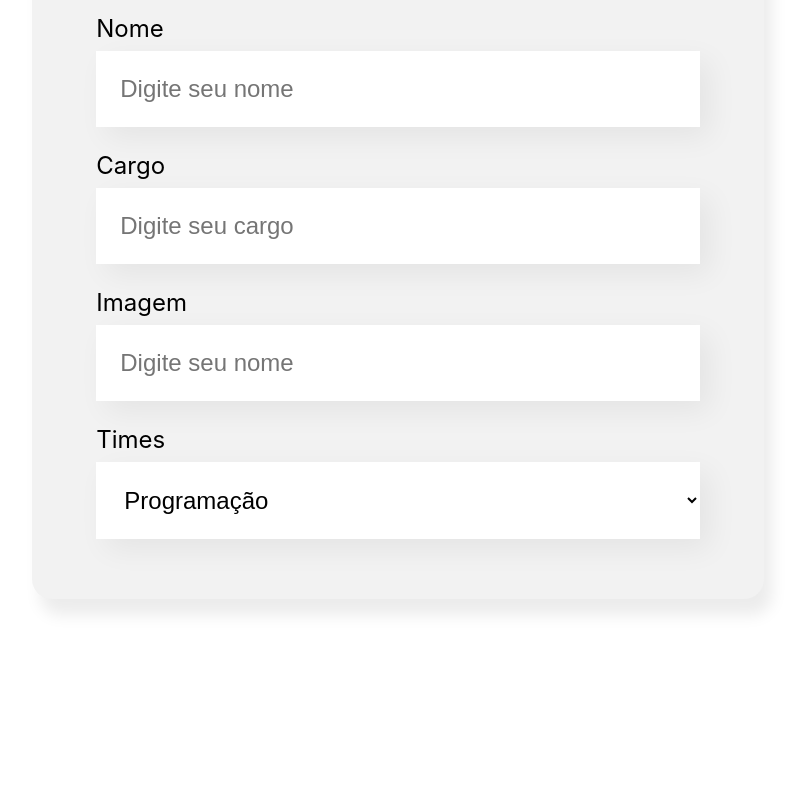
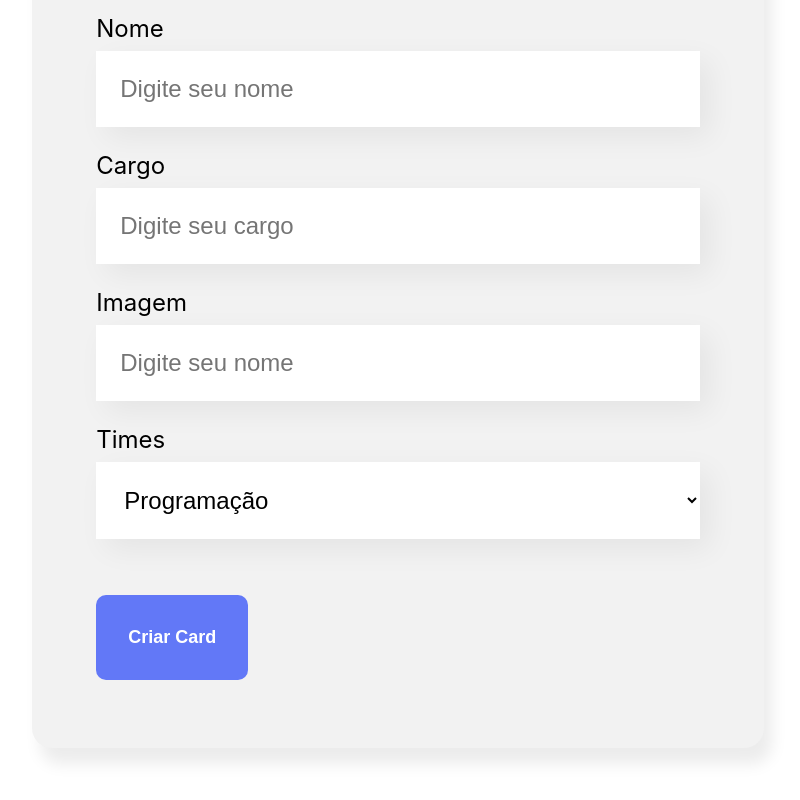
Before and after one commit to CelsoTaliatelli/react-organo-app, a React (Create React App) app: page / in a window 1280 px wide. Shown: the part 673-1473 px from the top of the page, without its empty margins (242-1042 px from the left). Before the commit the page ends 1352 px from the top, so only its background shows below. Built offline with nearby package versions, Linux system fonts and the light colour scheme.

Commit message:
feat: add botao e validacoes

```diff
--- /dev/null
+++ b/src/componentes/Botao/Botao.css
@@ -0,0 +1,16 @@
+.botao {
+    background-color: #6278f7;
+    border-radius: 10px;
+    font-weight: 700;
+    font-size: 18px;
+    padding: 32px;
+    border: none;
+    cursor: pointer;
+    color: #FFF;
+    margin: 32px 0;
+
+}
+
+.botao:hover{
+    background-color: #95ffd4;
+}
--- /dev/null
+++ b/src/componentes/Botao/index.js
@@ -0,0 +1,9 @@
+import './Botao.css';
+
+const Botao = (props) => {
+    return(
+        <button className='botao'>{props.children}</button>
+    );
+}
+
+export default Botao;
--- a/src/componentes/CampoTexto/index.js
+++ b/src/componentes/CampoTexto/index.js
@@ -4,7 +4,7 @@
     return (
         <div className="campo-texto">
             <label>{props.label}</label>
-            <input placeholder={props.placeholder} />
+            <input placeholder={props.placeholder} required={props.obrigatorio} />
         </div>
     )
 }
--- a/src/componentes/Formulario/index.js
+++ b/src/componentes/Formulario/index.js
@@ -1,5 +1,6 @@
 import CampoTexto from '../CampoTexto';
 import ListaSuspensa from '../ListaSuspensa';
+import Botao from '../Botao';
 import './Formulario.css';
 
 const Formulario = () => {
@@ -8,14 +9,21 @@
         'Data Science',
         'DevOps'
     ];
+
+
+    const aoSalvar = (evento) => {
+        evento.preventDefault();
+    }
+
     return(
         <section className='formulario'>
-            <form>
+            <form onSubmit={aoSalvar}>
                 <h2>Preencha os dados para criar o card do colaborador</h2>
-                <CampoTexto label="Nome" placeholder="Digite seu nome" />
-                <CampoTexto label="Cargo" placeholder="Digite seu cargo" />
+                <CampoTexto obrigatorio={true} label="Nome" placeholder="Digite seu nome" />
+                <CampoTexto obrigatorio={true} label="Cargo" placeholder="Digite seu cargo" />
                 <CampoTexto label="Imagem" placeholder="Digite seu nome" />
-                <ListaSuspensa label="Times" itens={times}/>
+                <ListaSuspensa obrigatorio={true} label="Times" itens={times}/>
+                <Botao>Criar Card</Botao>
             </form>
         </section>
     );
--- a/src/componentes/ListaSuspensa/index.js
+++ b/src/componentes/ListaSuspensa/index.js
@@ -4,7 +4,7 @@
     return (
         <div className='lista-suspensa'>
             <label>{props.label}</label>
-            <select>
+            <select required={props.obrigatorio} >
                 {props.itens.map(item => <option key={item}>{item}</option>)}
             </select>
         </div>
```
